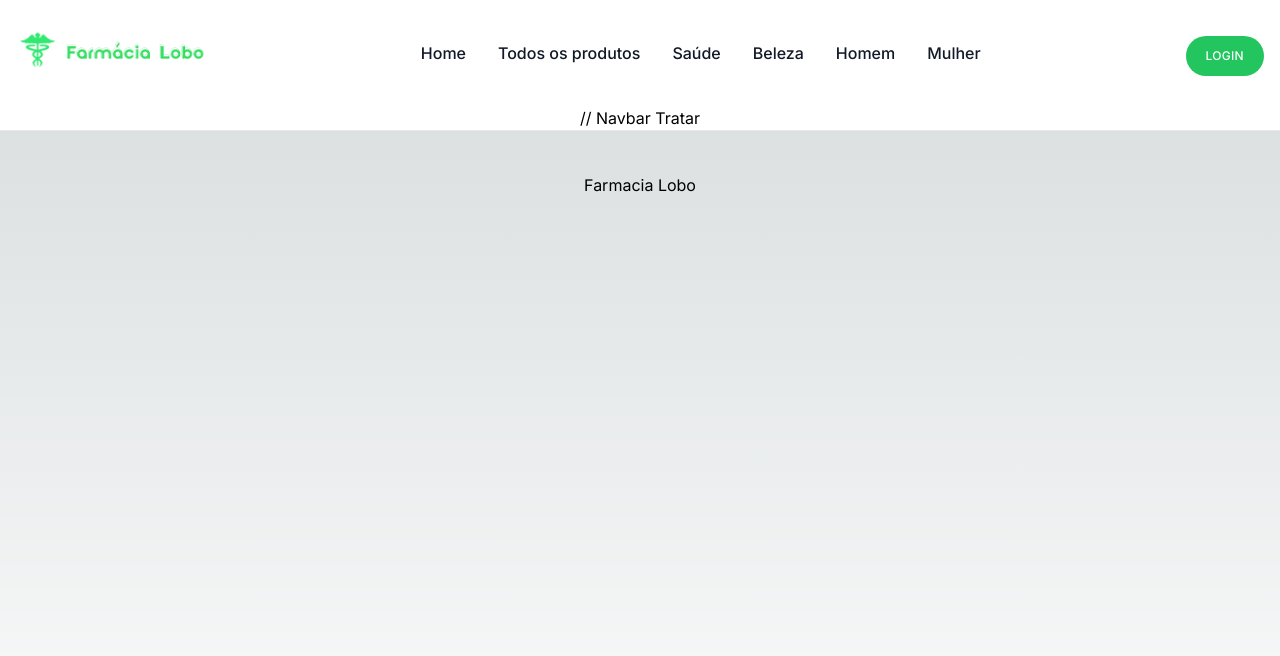
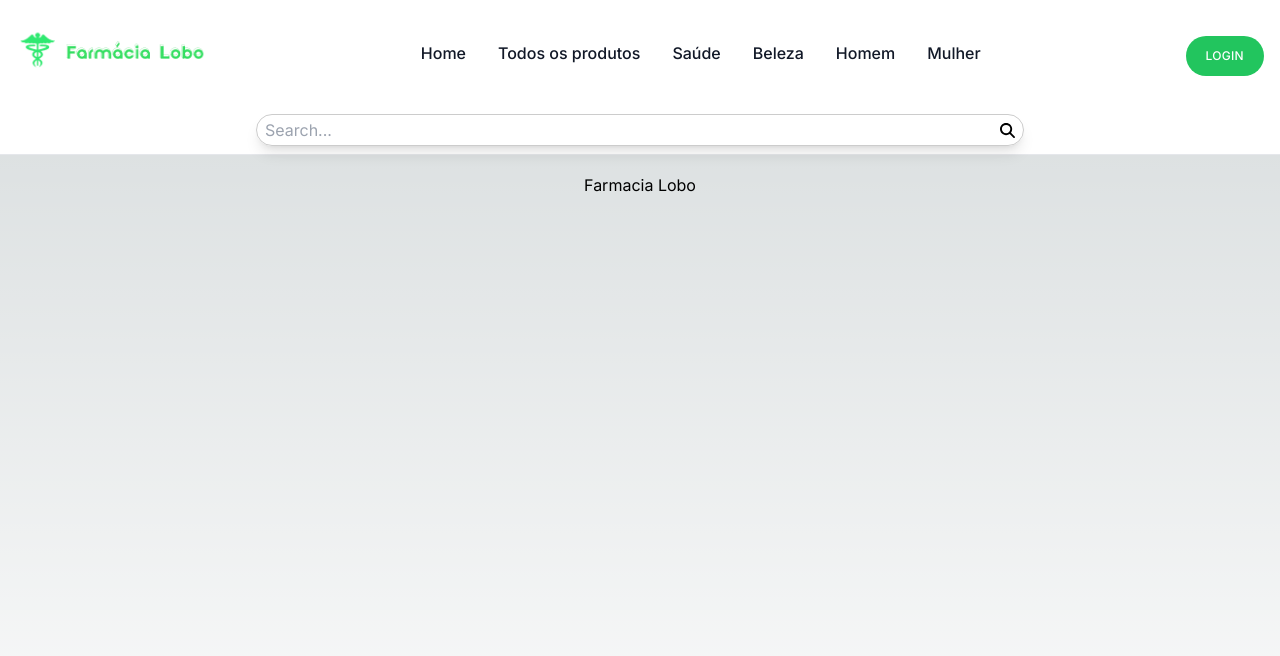
Before and after one commit to Osmar97/Pharm-Website, a Next.js app: page / in a window 1280 px wide. Shown: the top 656 px of the page. Built offline with nearby package versions, Linux system fonts and the light colour scheme.

Commit message:
melhorias no menu e criacao search bar

```diff
--- a/package.json
+++ b/package.json
@@ -9,6 +9,7 @@
     "lint": "next lint"
   },
   "dependencies": {
+    "@fortawesome/fontawesome-svg-core": "^6.4.2",
     "@fortawesome/free-solid-svg-icons": "^6.4.2",
     "@fortawesome/react-fontawesome": "^0.2.0",
     "@headlessui/react": "^1.7.17",
--- a/src/components/CommonModal/index.js
+++ b/src/components/CommonModal/index.js
@@ -14,7 +14,7 @@ export default function CommonModal({
 }) {
   return (
     <Transition.Root show={show} as={Fragment}>
-      <Dialog as="div" className={"relative z-10"} onClose={setShow}>
+      <Dialog as="div" className={"md:hidden relative z-10"} onClose={setShow}>
         <Transition.Child
           as={Fragment}
           enter="ease-in-out duration-900"
@@ -38,15 +38,15 @@ export default function CommonModal({
                 leaveFrom="opacity-100"
                 leaveTo="opacity-0"
               >
-                <Dialog.Panel className={"w-screen max-w-md"}>
+                <Dialog.Panel className={" w-screen max-w-md"}>
                   <div className="flex h-full flex-col overflow-y-scroll bg-white shadow-xl">
-                    <div className="flex-1 overflow-y-auto px-4 py-6 sm:px-6">
+                    <div className="flex flex-1 flex-col justify-center overflow-y-auto px-4 py-6 sm:px-6">
                       {
                         showModalTitle ?  <div className="flex items-start justify-between">
                         <Dialog.Title>{modalTitle}</Dialog.Title>
                       </div> : null
                       }
-                      <div className="mt-20">{mainContent}</div>
+                      <div >{mainContent}</div>
                     </div>
                     {showButtons ? (
                       <div className="border-none px-4 py-6 sm:px-6">
--- a/src/components/Navbar/index.js
+++ b/src/components/Navbar/index.js
@@ -10,6 +10,8 @@ import Login from "@/app/login/page";
 import { Admin, Cart, Logout, Profile } from "../svgs";
 import Image from "next/image";
 import logo from "../img/logo3.png";
+import { FontAwesomeIcon } from "@fortawesome/react-fontawesome"; // Import the FontAwesomeIcon component
+import { faSearch } from "@fortawesome/free-solid-svg-icons"; // import the icons you need
 
 function NavItems({ isModalView = false, isAdminView, router }) {
   return (
@@ -179,7 +181,12 @@ export default function Navbar() {
           </div>
           <NavItems router={router} isAdminView={isAdminView} />
         </div>
-        <div className="flex items-center justify-center"> // Navbar Tratar
+        <div className="flex items-center justify-center">
+
+              <div style={{borderRadius:'25px', margin:'8px'  , border:"1px solid #ccc" , width:"60%"}} className="flex justify-between h-8 shadow-lg">
+                <input  className="focus:border-transparent outline-none m-2 w-full" type="text" placeholder="Search..." />
+                <FontAwesomeIcon className="p-2" style={{fontSize:"15px",cursor:'pointer'}} icon={faSearch}></FontAwesomeIcon>
+                              </div>
 
         </div>
       </nav>
```
Also changed, not shown: 1 other file (tests, documents, lock files or other folders).
